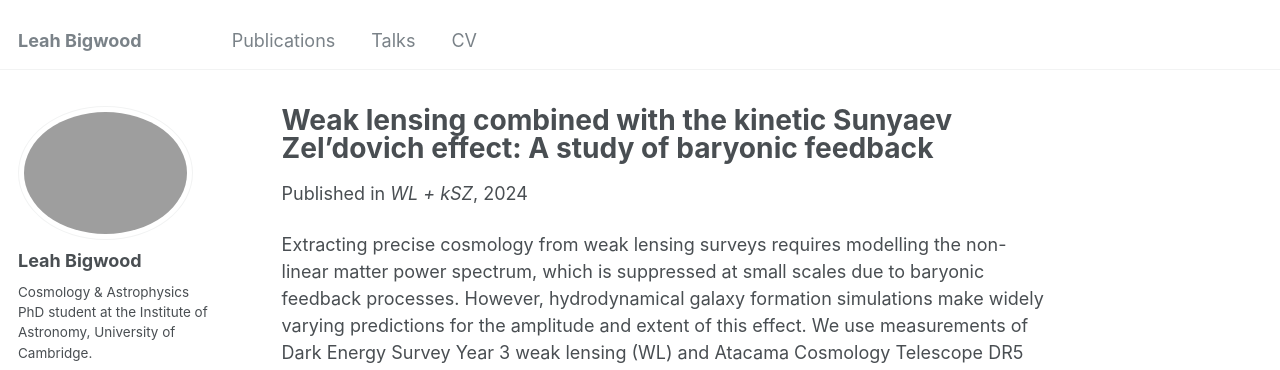
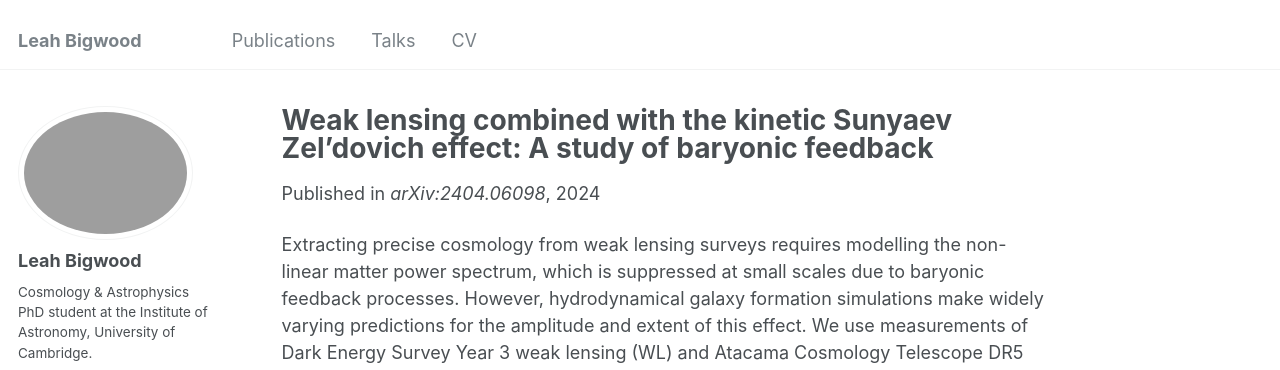
Before and after one commit to leahbigwood/leahbigwood.github.io, a Jekyll site: the page built from _publications/WLkSZ.md, in a window 1280 px wide and 900 px high. Shown: the top 370 px of the window. Built offline with Jekyll 4.4.1, drawn with Linux system fonts in a browser that asks for light colours; some web fonts are replaced.

Commit message:
Update WLkSZ.md

```diff
--- a/_publications/WLkSZ.md
+++ b/_publications/WLkSZ.md
@@ -5,7 +5,7 @@ category: firstauthor
 permalink: /publication/WLkSZ
 #excerpt: ''
 date: 2024-04-09
-venue: 'WL + kSZ'
+venue: 'arXiv:2404.06098'
 #slidesurl: 'http://academicpages.github.io/files/slides1.pdf'
 paperurl: 'http://leahbigwood.github.io/files/2404.06098v1.pdf'
 citation: 'Bigwood, L. & Amon, A. et al. (2024). &quot;Weak lensing combined with the kinetic Sunyaev Zeldovich effect: A study of baryonic feedback.&quot; <i>	arXiv:2404.06098</i>. 1(1).'
```
